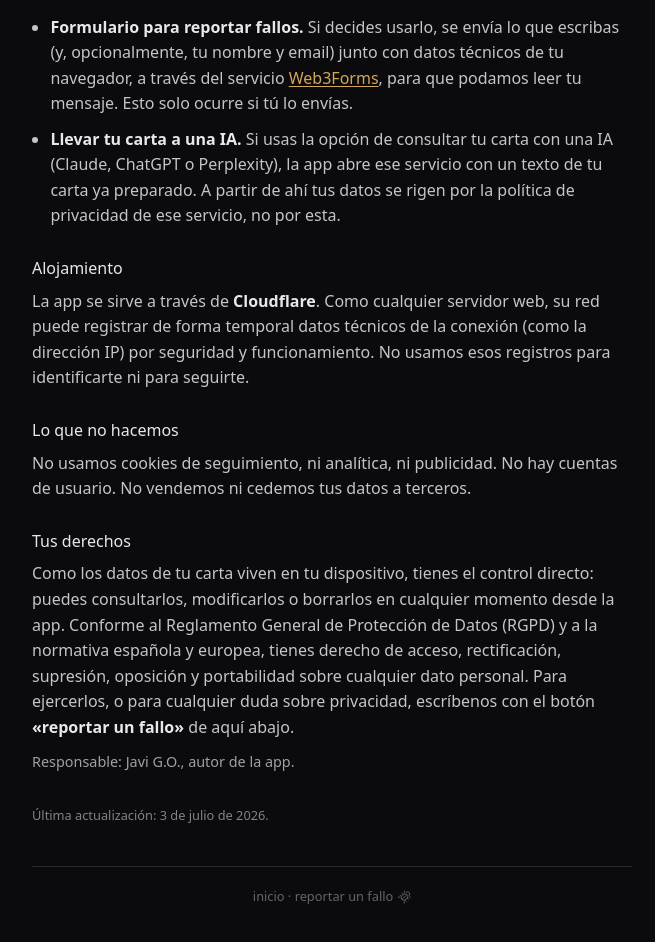
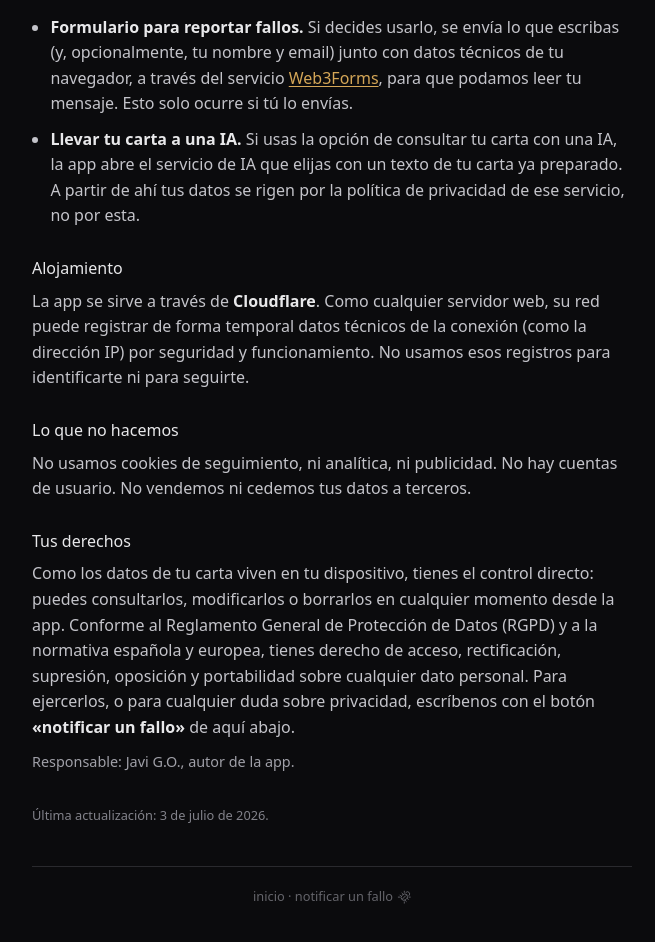
Before and after one commit to orangeman7557/Human-Design-app, a SvelteKit app: page /privacy in a window 1280 px wide. Shown: the part 604-1546 px from the top of the page, without its empty margins (308-963 px from the left). Built offline with nearby package versions, Linux system fonts and the light colour scheme.

Commit message:
Footer: rename "reportar un fallo" to "notificar un fallo" and move "acerca de" last
Also drops the named-AI-services mention (Claude/ChatGPT/Perplexity) from the
privacy page's AI-handoff bullet in favor of generic wording.

```diff
--- a/src/lib/components/ReportBug.svelte
+++ b/src/lib/components/ReportBug.svelte
@@ -1,4 +1,4 @@
-<!-- AI-authored — "reportar un fallo" footer link + report form modal (Phase L, step 4). -->
+<!-- AI-authored — "notificar un fallo" footer link + report form modal (Phase L, step 4). -->
 <!-- Posts to Web3Forms (no backend, no account for the reporter); the author's email -->
 <!-- stays hidden behind the public access key. Device / OS / app context is captured -->
 <!-- automatically so the reporter never has to describe their setup. Covers both bugs -->
@@ -94,7 +94,7 @@
 
 <svelte:window {onkeydown} />
 
-<button class="link" type="button" onclick={() => (open = true)}>reportar un fallo<svg class="bug" viewBox="0 0 24 24" aria-hidden="true" fill="none" stroke="currentColor" stroke-width="1.6" stroke-linecap="round" stroke-linejoin="round">
+<button class="link" type="button" onclick={() => (open = true)}>notificar un fallo<svg class="bug" viewBox="0 0 24 24" aria-hidden="true" fill="none" stroke="currentColor" stroke-width="1.6" stroke-linecap="round" stroke-linejoin="round">
     <path d="M8 5a4 4 0 0 1 8 0" />
     <rect x="7" y="7" width="10" height="12" rx="5" />
     <path d="M12 10v8M4 11h3M4 16h3.2M17 11h3M16.8 16H20M6 7 4.5 5.5M18 7l1.5-1.5M6 19l-1.6 1.6M18 19l1.6 1.6" />
@@ -102,9 +102,9 @@
 
 {#if open}
   <div class="scrim" onclick={close} role="presentation" transition:fade={{ duration: 120 }}></div>
-  <div class="modal" role="dialog" aria-modal="true" aria-label="Reportar un fallo o sugerencia" transition:fly={{ y: 12, duration: 180 }}>
+  <div class="modal" role="dialog" aria-modal="true" aria-label="Notificar un fallo o sugerencia" transition:fly={{ y: 12, duration: 180 }}>
     <header>
-      <h2>Reportar un fallo o enviar una sugerencia</h2>
+      <h2>Notificar un fallo o enviar una sugerencia</h2>
       <button class="close" type="button" onclick={close} aria-label="Cerrar">✕</button>
     </header>
 
@@ -119,7 +119,7 @@
         <div class="field">
           <span>¿De qué se trata?</span>
           <div class="toggle" role="group" aria-label="Tipo de reporte">
-            <button type="button" class:active={kind === 'fallo'} onclick={() => (kind = 'fallo')}>Reportar un fallo/bug</button>
+            <button type="button" class:active={kind === 'fallo'} onclick={() => (kind = 'fallo')}>Notificar un fallo/bug</button>
             <button type="button" class:active={kind === 'sugerencia'} onclick={() => (kind = 'sugerencia')}>Enviar una sugerencia/mensaje</button>
           </div>
         </div>
--- a/src/routes/+page.svelte
+++ b/src/routes/+page.svelte
@@ -647,11 +647,11 @@
       <button class="install-link" type="button" onclick={onInstallClick}>instalar como app</button>
       <span aria-hidden="true">·</span>
     {/if}
-    <About version={version} onElement={openAuthorChartWithInfo} />
-    <span aria-hidden="true">·</span>
     <ReportBug version={version} />
     <span aria-hidden="true">·</span>
     <a class="foot-link" href="/privacy">privacidad</a>
+    <span aria-hidden="true">·</span>
+    <About version={version} onElement={openAuthorChartWithInfo} />
   </footer>
 </main>
 
@@ -1133,7 +1133,7 @@
   }
 
   /* Footer "privacidad" link: overrides the global accent-coloured anchor so it
-     matches the muted "acerca de" / "reportar un fallo" siblings. */
+     matches the muted "acerca de" / "notificar un fallo" siblings. */
   .foot-link {
     color: inherit;
     text-decoration: none;
--- a/src/routes/chart/+page.svelte
+++ b/src/routes/chart/+page.svelte
@@ -1098,11 +1098,11 @@
     </section>
 
     <footer>
-      <About version={version} onElement={(kind, key) => openInfoFor(CATEGORY_BY_KIND[kind] ?? '', kind, key)} />
-      <span aria-hidden="true">·</span>
       <ReportBug version={version} />
       <span aria-hidden="true">·</span>
       <a class="foot-link" href="/privacy">privacidad</a>
+      <span aria-hidden="true">·</span>
+      <About version={version} onElement={(kind, key) => openInfoFor(CATEGORY_BY_KIND[kind] ?? '', kind, key)} />
     </footer>
   {/if}
 </main>
@@ -1502,7 +1502,7 @@
     color: #64646a;
   }
   /* Footer "privacidad" link: overrides the global accent-coloured anchor so it
-     matches the muted "acerca de" / "reportar un fallo" siblings. */
+     matches the muted "acerca de" / "notificar un fallo" siblings. */
   .foot-link {
     color: inherit;
     text-decoration: none;
--- a/src/routes/privacy/+page.svelte
+++ b/src/routes/privacy/+page.svelte
@@ -68,10 +68,9 @@
       </li>
       <li>
         <strong>Llevar tu carta a una IA.</strong> Si usas la opción de
-        consultar tu carta con una IA (Claude, ChatGPT o Perplexity), la app
-        abre ese servicio con un texto de tu carta ya preparado. A partir de ahí
-        tus datos se rigen por la política de privacidad de ese servicio, no por
-        esta.
+        consultar tu carta con una IA, la app abre el servicio de IA que elijas
+        con un texto de tu carta ya preparado. A partir de ahí tus datos se
+        rigen por la política de privacidad de ese servicio, no por esta.
       </li>
     </ul>
   </section>
@@ -103,7 +102,7 @@
       Datos (RGPD) y a la normativa española y europea, tienes derecho de
       acceso, rectificación, supresión, oposición y portabilidad sobre cualquier
       dato personal. Para ejercerlos, o para cualquier duda sobre privacidad,
-      escríbenos con el botón <strong>«reportar un fallo»</strong> de aquí abajo.
+      escríbenos con el botón <strong>«notificar un fallo»</strong> de aquí abajo.
     </p>
     <p class="resp">Responsable: Javi G.O., autor de la app.</p>
   </section>
```
Also changed, not shown: 1 other file (tests, documents, lock files or other folders).
